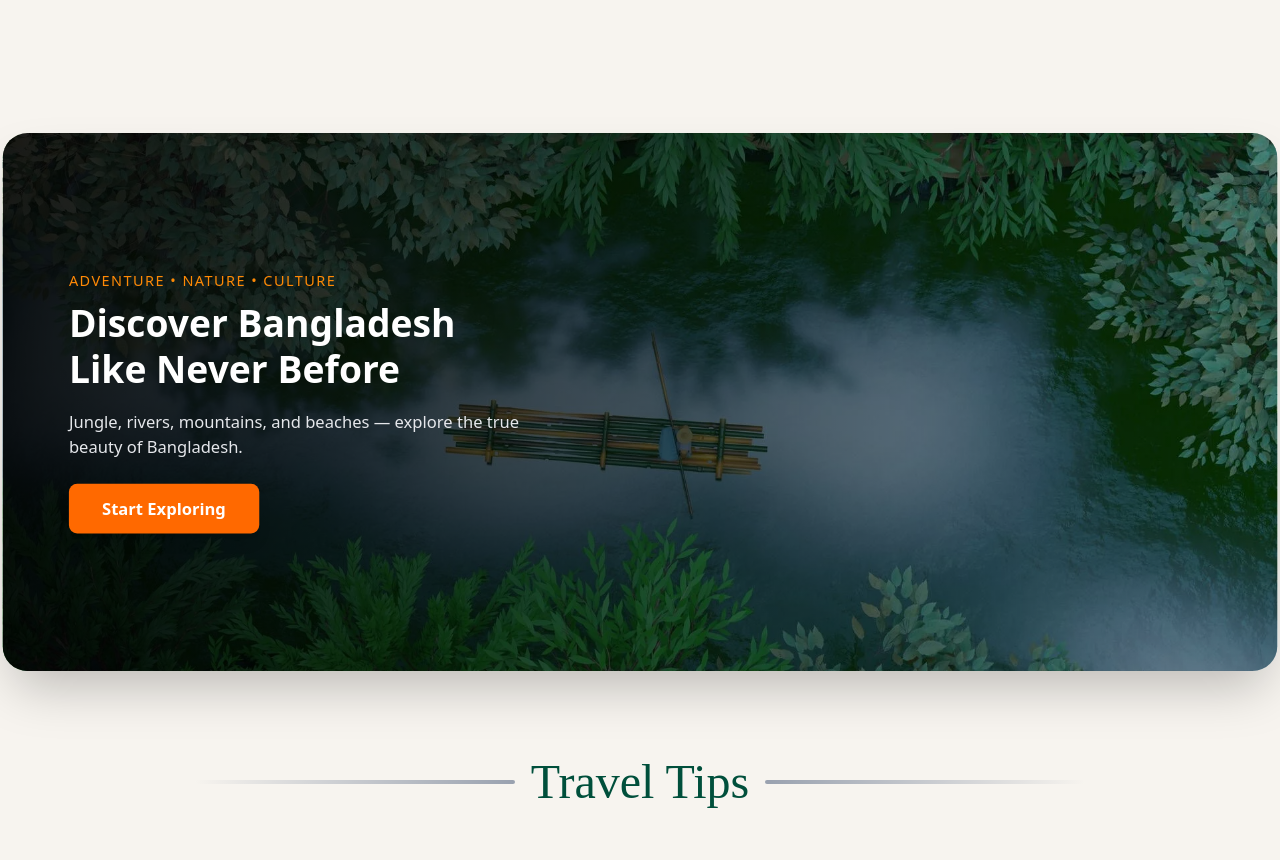
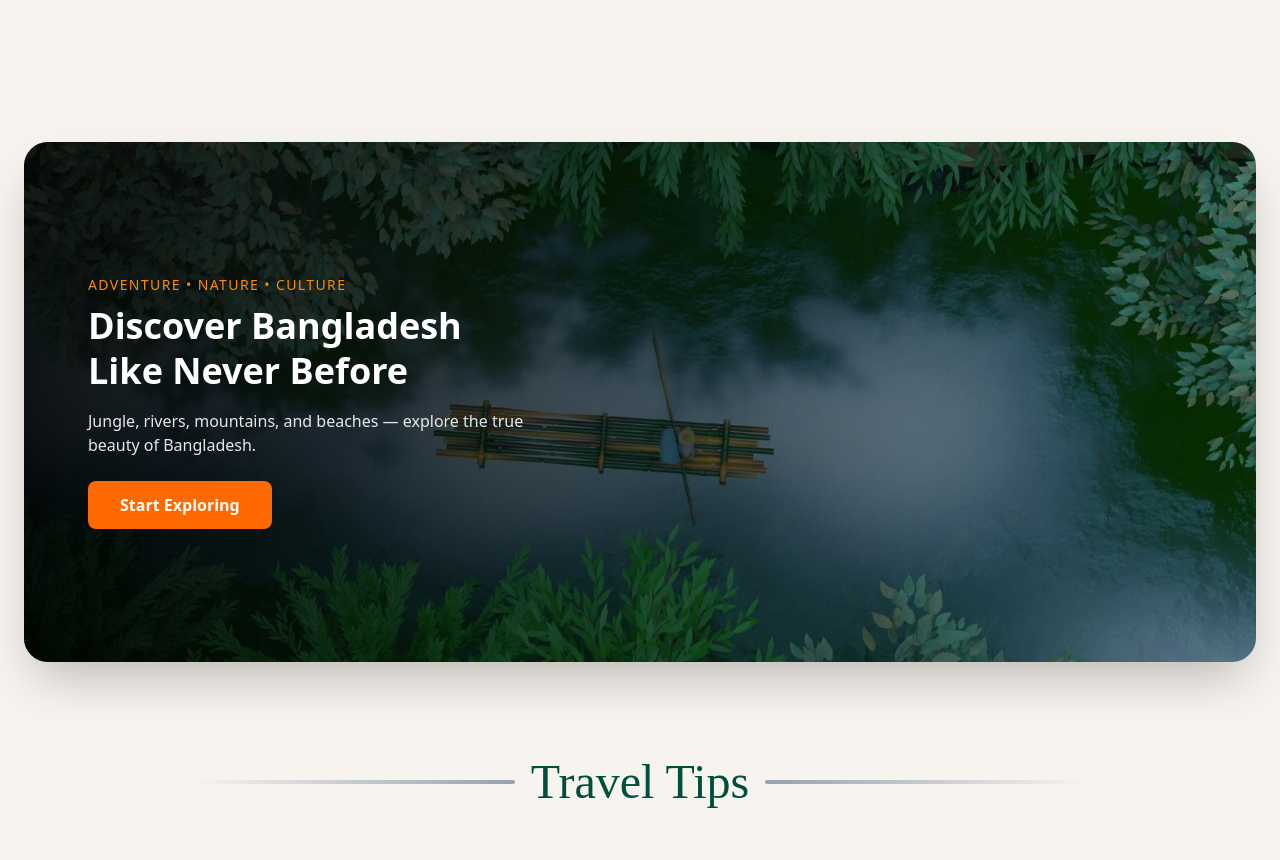
Before and after one commit to kamrul2006/tourism-bd-ui, a React (Vite) app: page / in a window 1280 px wide. Shown: the part 2888-3748 px from the top of the page. Built offline with nearby package versions, Linux system fonts and the light colour scheme; no server answers; a web font is replaced by a local one.

Commit message:
Bassic update 23

```diff
--- a/src/components/Others/Home/FeaturedExperience.jsx
+++ b/src/components/Others/Home/FeaturedExperience.jsx
@@ -30,9 +30,16 @@ export default function FeaturedExperience() {
                 {/* ================= Featured Experience ================= */}
                 <Fade direction="up" triggerOnce>
                     <div
-                        className="relative rounded-3xl overflow-hidden shadow-2xl bg-cover bg-center min-h-105 md:min-h-130 flex items-center animate-[slowZoom_20s_linear_infinite]"
-                        style={{ backgroundImage: "url('/images/tipsBg.webp')" }}
+                        className="relative rounded-3xl  shadow-2xl bg-cover bg-center min-h-105 md:min-h-130 flex items-center overflow-hidden"
                     >
+
+
+                        <div
+                            className="absolute inset-0 bg-cover bg-center scale-105 animate-[slowZoom_20s_linear_infinite]"
+                            style={{ backgroundImage: "url('/images/tipsBg.webp')" }}
+                        />
+
+
                         <div className="absolute inset-0 bg-linear-to-r from-black/90 to-black/30"></div>
 
                         <div className="relative z-10 px-6 sm:px-10 md:px-16 max-w-xl text-white">
```
